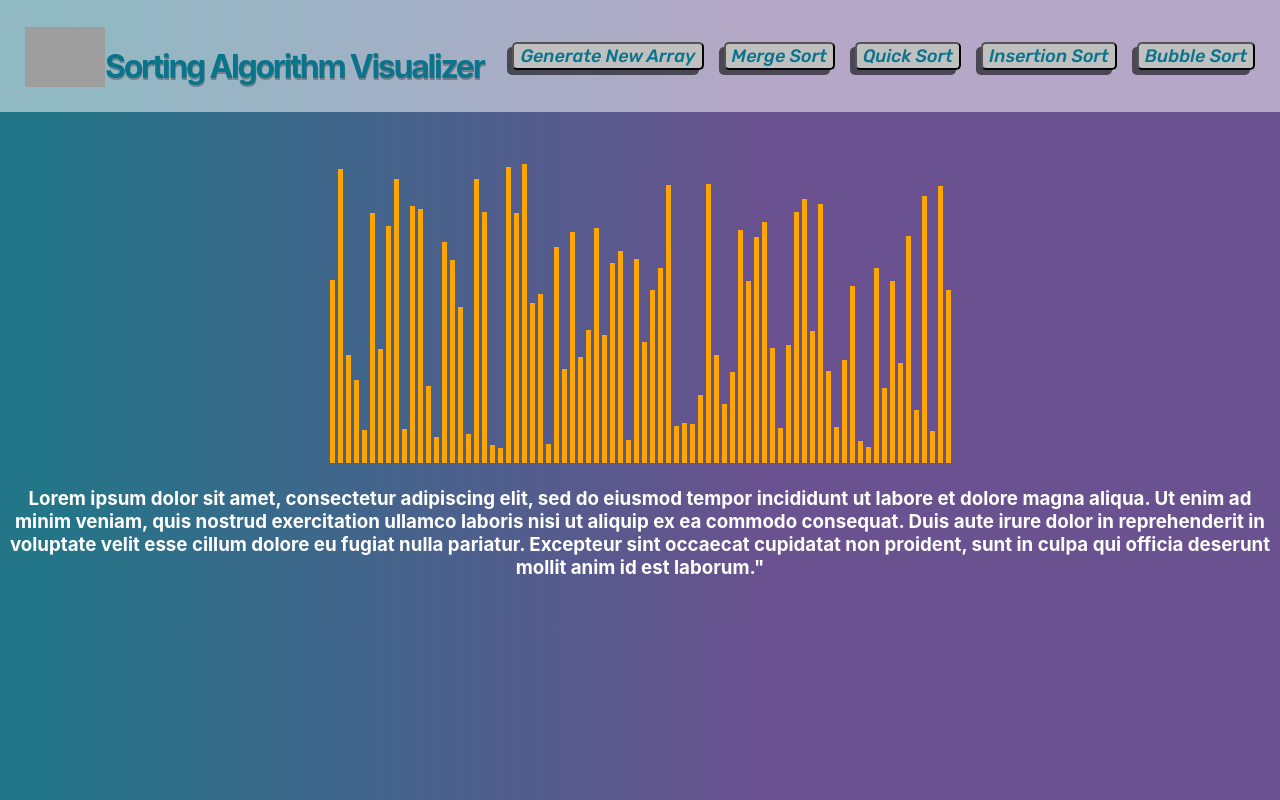
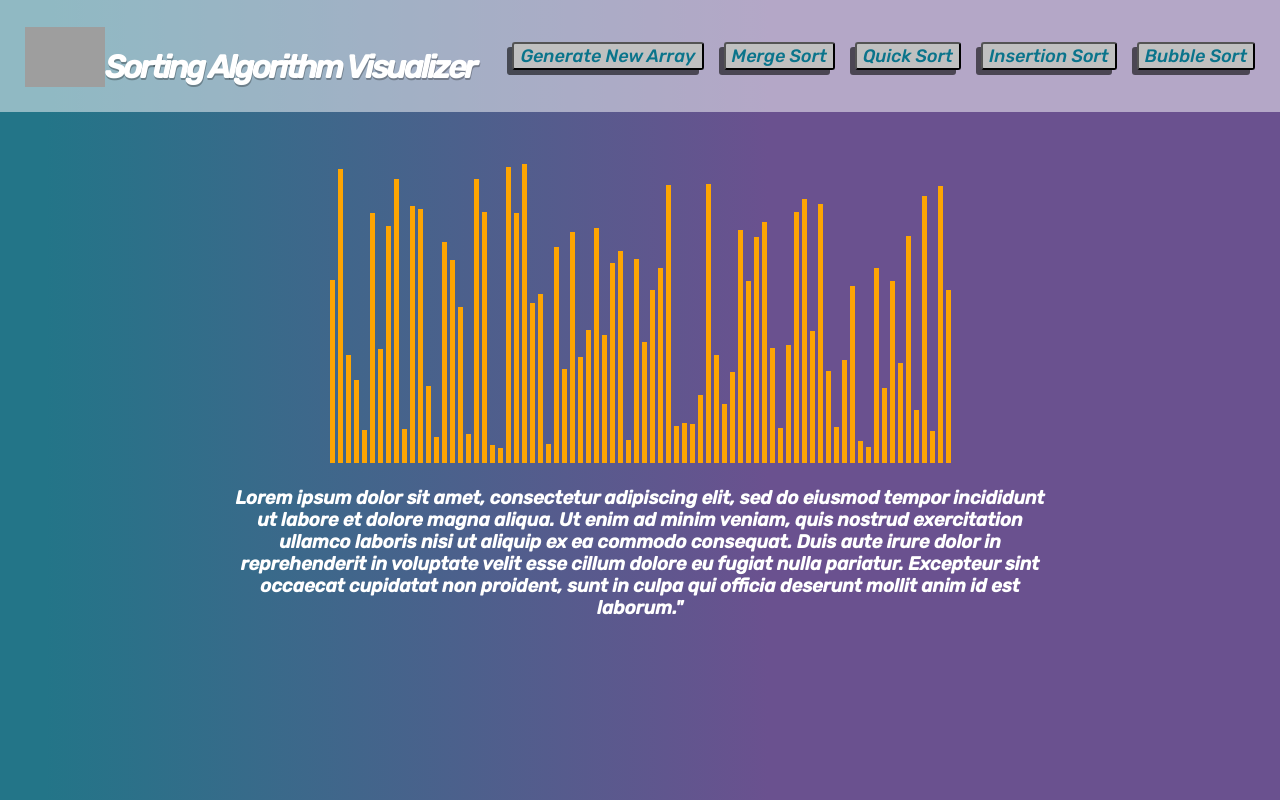
Before and after one commit to Dylan-Burns/Sorting-Algorithm-Visualization, a React (Create React App) app: page / in a window 1280 px wide. Built offline with nearby package versions, Linux system fonts and the light colour scheme; grey boxes are pictures that could not be loaded.

Commit message:
Update Visualizer.css
changes:
- updated styling on <Info />
- changed Nav bar button styling

```diff
--- a/src/Visualizer/Visualizer.css
+++ b/src/Visualizer/Visualizer.css
@@ -1,4 +1,8 @@
 @import url("https://fonts.googleapis.com/css2?family=Rubik:ital,wght@1,500&display=swap");
+
+* {
+  box-sizing: border-box;
+}
 
 /* BACKGROUND COLOR */
 body {
@@ -10,7 +14,6 @@ body {
   display: flexbox;
   align-items: center;
   margin-bottom: 50px;
-
 }
 
 /* INDIVIDUAL ARRAY BARS IN THE CONTAINER */
@@ -28,26 +31,26 @@ body {
   font-family: "Rubik", sans-serif;
   font-size: 18px;
   color: #0a748b;
-  border-radius: 5px;
+  border-radius: 3px;
   border-color: black;
   background-color:silver;
   box-shadow: -5px 5px rgba(0, 0, 0, 0.582);
  }
+
 
  /*NAV BAR ICON*/
 .nav--icon {
   display: inline-block;
   height: 60px;
   margin-bottom: -9px;
-
-
 }
 
  /*NAV BAR TEXT*/
 .nav--text {
-    color: #0a748b;
+    color: white;
     font-weight: 700;
     font-size: 32px;
+    font-family: "Rubik", sans-serif;
     letter-spacing: -0.07em;
     text-shadow: 0.5px 2px rgba(0, 0, 0, 0.288);
 }
@@ -67,12 +70,15 @@ body {
   display: inline-flex;
   gap: 20px;
   align-items: right;
-
-
 }
 
-.info--text {
-  max-width: 100%;
+.info {
+  position: relative;
+  display: inline-flex;
+  flex-direction: row;
+  align-items: center;
+  max-width:65%;
+  justify-content: space-around;
   color: white;
-
+  font-family: "Rubik", sans-serif;
 }
```
